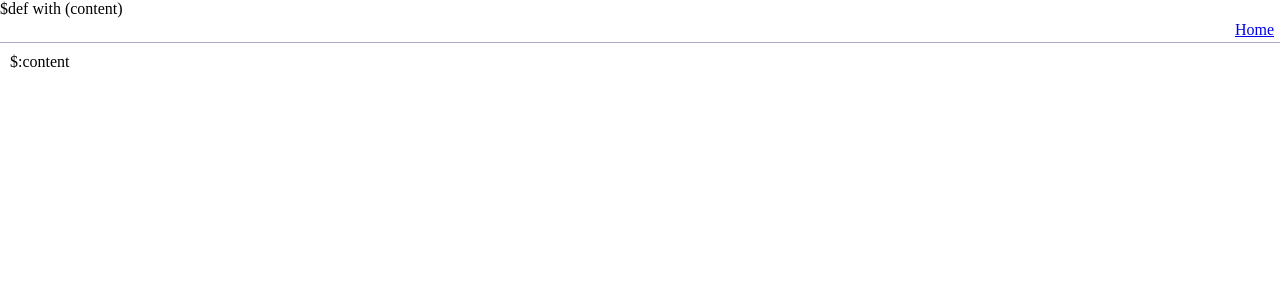
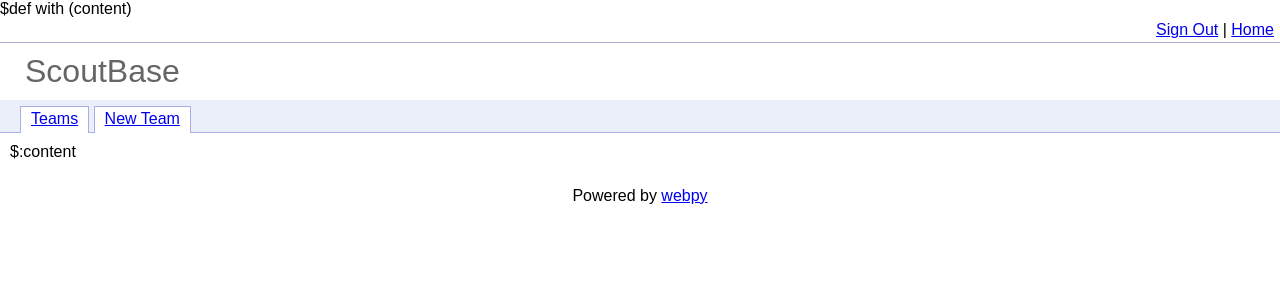
Before and after one commit to figitaki/scoutbase, a Python web app: template templates/layout.html in a window 1280 px wide. Shown: the top 300 px of the page. Run offline with Jinja, Linux system fonts and the light colour scheme; the template is opened without the code that fills it, so the values that code supplies are empty.

Commit message:
updated frontend

```diff
--- a/static/style.css
+++ b/static/style.css
@@ -1,14 +1,40 @@
 body {
 	margin: 0px;
+	font-family: arial, sans-serif;
+}
+
+.logo {
+	display: block;
+	padding: 10px 25px;
+	font-size: 2em;
+	font-weight: normal;
+	color: #666666;
 }
 
 .navbar {
+	padding: 10px 20px 0px;
+	height: 22px;
+	background-color: #ebeff9;
+	border-bottom: 1px solid #abade8;
+}
+
+.navbar a {
+	padding: 3px 10px 6px;
+}
+
+.navbar a.active {
+	background: #ffffff;
+	border: 1px #abade9;
+	border-style: solid solid none solid;
+}
+
+.menubar {
 	text-align: right;
 	border-bottom: 1px solid #aaaacc;
 	padding: 3px 6px;
 }
 
-.navbar p {
+.menubar p {
 	margin: 0px;
 }
 
@@ -17,5 +43,24 @@
 }
 
 form {
+	width: 240px;
+	margin: 0px auto;
 	text-align: right;
 }
+
+tr > #autonomous {
+	border-bottom: 1px solid #aaaacc;
+}
+
+footer {
+	text-align: center;
+}
+
+@media (max-width: 640px) {
+	body {
+		width: 100%;
+	}
+	table {
+		width: 100%;
+	}
+}
--- a/templates/index.html
+++ b/templates/index.html
@@ -1,5 +1,5 @@
 $def with (teams)
-<a href="new"><input type='button' value='New Team' /></a>
+$var title = 'home'
 <table>
 <tr>
 	<td>#</td>
--- a/templates/layout.html
+++ b/templates/layout.html
@@ -8,13 +8,35 @@
 </head>
 <body>
 
-<div class='navbar'>
-	<a href='/'><p>Home</p></a>
+<div class='menubar'>
+	<a href='/'>Sign Out</a> | <a href='/'>Home</a>
+</div>
+
+<div class='header'>
+	<span class='logo'>ScoutBase</span>
+	<div class='navbar'>
+		<a href='/'
+
+$if content.title == 'home':
+	class="active"
+
+>Teams</a>
+<a href='new'
+
+$if content.title == 'new':
+	class="active"
+
+>New Team</a>
+	</div>
 </div>
 
 <div class='content'>
 	$:content
 </div>
 
+<footer>
+	<p>Powered by <a href='http://www.webpy.org/'>webpy</a></p>
+</footer>
+
 </body>
 </html>
--- a/templates/new.html
+++ b/templates/new.html
@@ -1,4 +1,5 @@
 $def with (form)
+$var title = 'new'
 <form method='post' action='add'>
 $:form.render()
 </form>
```
